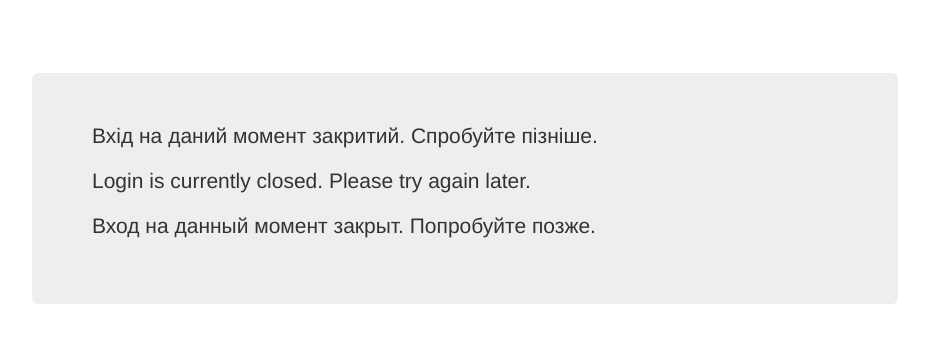
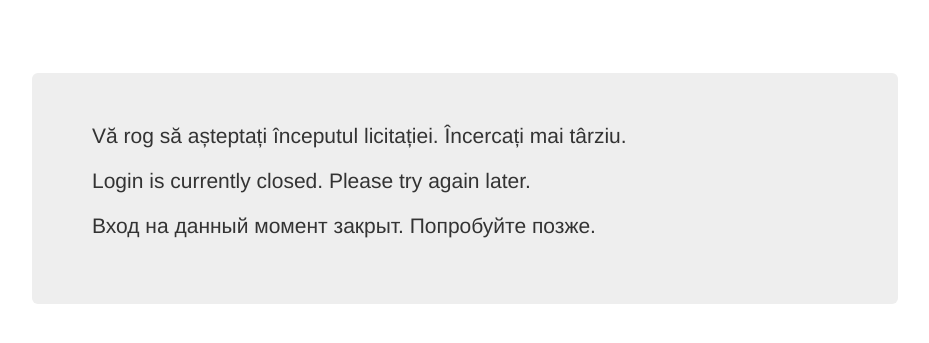
Before and after one commit to openprocurement/openprocurement.auction, a Flask app: template openprocurement/auction/templates/splash.html in a window 1280 px wide. Shown: the top 343 px of the page, without its empty margins (175-1104 px from the left). Run offline with Flask 2, Linux system fonts and the light colour scheme; the template is opened without the code that fills it, so the values that code supplies are empty; some libraries are stand-ins or nearby versions.

Commit message:
Changed translation in splash.html

```diff
--- a/openprocurement/auction/templates/splash.html
+++ b/openprocurement/auction/templates/splash.html
@@ -10,7 +10,7 @@
 <body>
     <div class="container">
         <div class="jumbotron">
-        <p>Вхід на даний момент закритий. Спробуйте пізніше.</p>
+        <p>Vă rog să așteptați începutul licitației. Încercați mai târziu.</p>
         <p>Login is currently closed. Please try again later.</p>
         <p>Вход на данный момент закрыт. Попробуйте позже.</p>
         </div>
```
